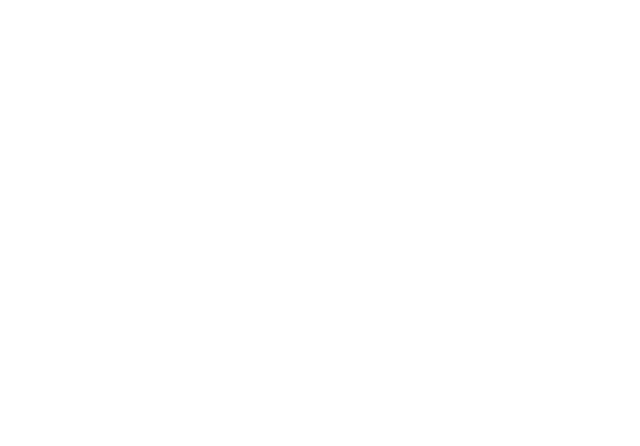
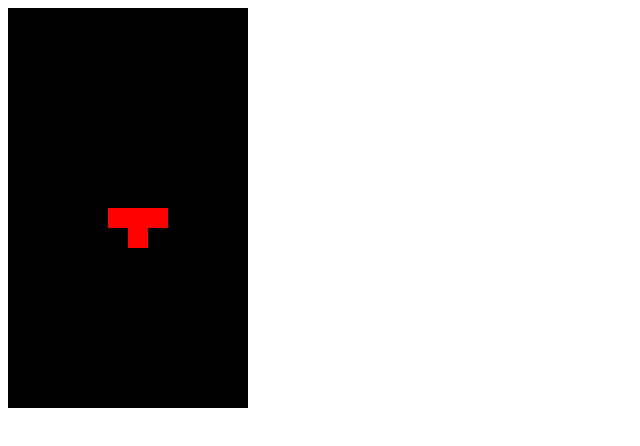
Before and after one commit to kamil-kamilowski/tetris, a plain HTML site: page index.html in a window 1280 px wide. Shown: the whole page, without its empty margins (0-640 px from the left). Drawn offline with Linux system fonts and the light colour scheme.

Commit message:
brick + arena

```diff
--- a/index.html
+++ b/index.html
@@ -3,6 +3,7 @@
     <title>Tetris</title>
 </head>
 <body>
-
+    <canvas id="tetris" width="240" height="400"></canvas>
+    <script src="tetris.js"></script>
 </body>
 </html>
--- a/tetris.js
+++ b/tetris.js
@@ -0,0 +1,100 @@
+const canvas = document.getElementById('tetris');
+const context = canvas.getContext('2d');
+
+context.scale(20, 20);
+
+const matrix = [
+    [0, 0, 0],
+    [1, 1, 1],
+    [0, 1, 0]
+];
+
+function collide(arena, player) {
+
+}
+
+function createMatrix(w, h) {
+    const matrix = [];
+    while (h--) {
+        matrix.push(new Array(w).fill(0))
+    }
+
+    return matrix;
+}
+
+function draw() {
+    context.fillStyle = "#000";
+    context.fillRect(0, 0, canvas.width, canvas.height);
+
+    drawMatrix(player.matrix, player.pos);
+}
+
+function drawMatrix(matrix, offset) {
+    matrix.forEach((row, y) => {
+        row.forEach((value, x) => {
+            if (value !== 0) {
+                context.fillStyle = 'red';
+                context.fillRect(
+                    x + offset.x,
+                    y + offset.y,
+                    1, 1
+                );
+            }
+        });
+    });
+}
+
+function  merge(arena, player) {
+    player.matrix.forEach((row, y) => {
+        row.forEach((value, x) => {
+            if (value !== 0) {
+                arena[y + player.pos.y][x + player.pos.x] = value;
+            }
+        })
+    })
+}
+
+function playerDrop() {
+    player.pos.y++;
+    dropCounter = 0;
+}
+
+let dropCounter = 0;
+let dropInterval = 1000;
+
+let lastTime = 0;
+
+function update(time = 0) {
+    const deltaTime = time - lastTime;
+    lastTime = time;
+
+    dropCounter += deltaTime;
+    if (dropCounter > dropInterval) {
+        playerDrop();
+    }
+
+    draw();
+    requestAnimationFrame(update)
+}
+
+const arena = createMatrix(12, 20);
+// console.log(arena);
+// console.table(arena);
+
+const player = {
+    pos: {x: 5, y: 5},
+    matrix: matrix
+};
+
+update();
+
+document.addEventListener('keydown', event => {
+    if (event.keyCode === 37) {
+        player.pos.x--;
+    } else if (event.keyCode === 39) {
+        player.pos.x++;
+    } else if (event.keyCode === 40) {
+        player.pos.y++;
+        playerDrop();
+    }
+});
```
